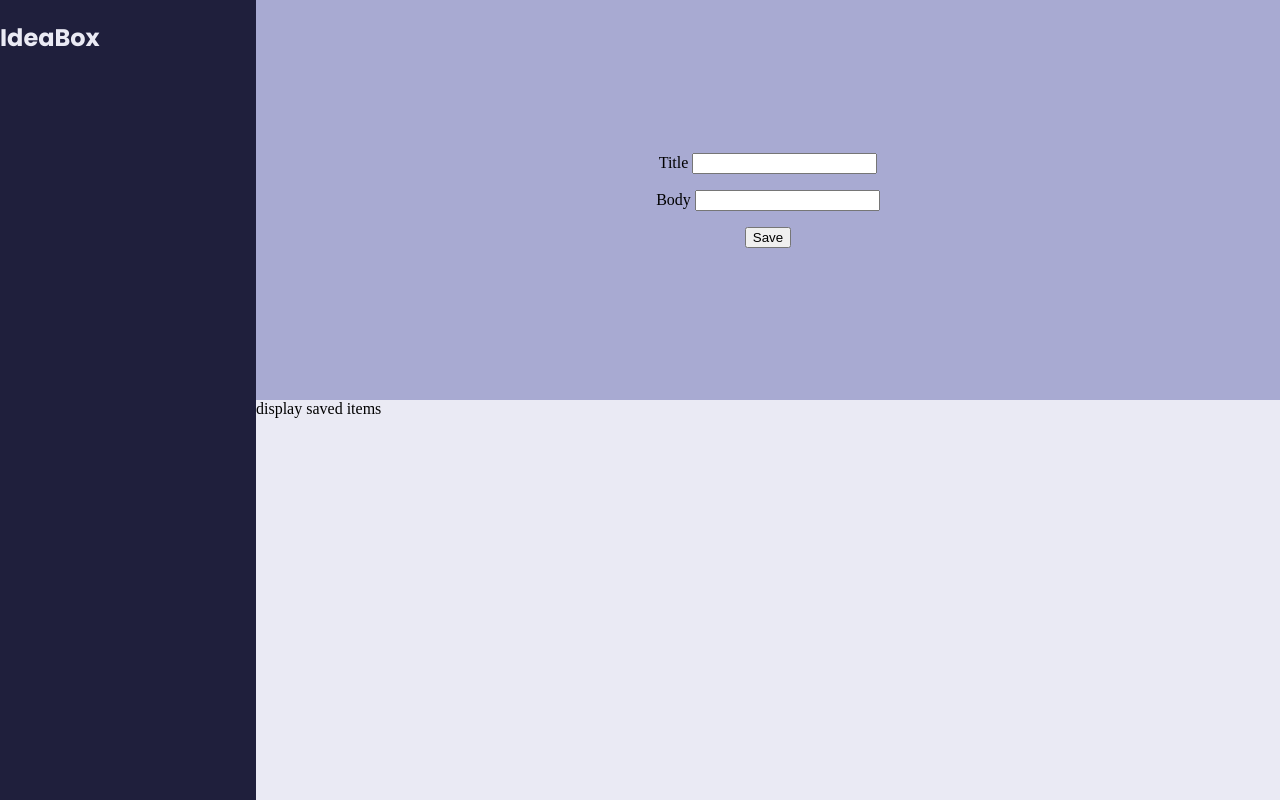
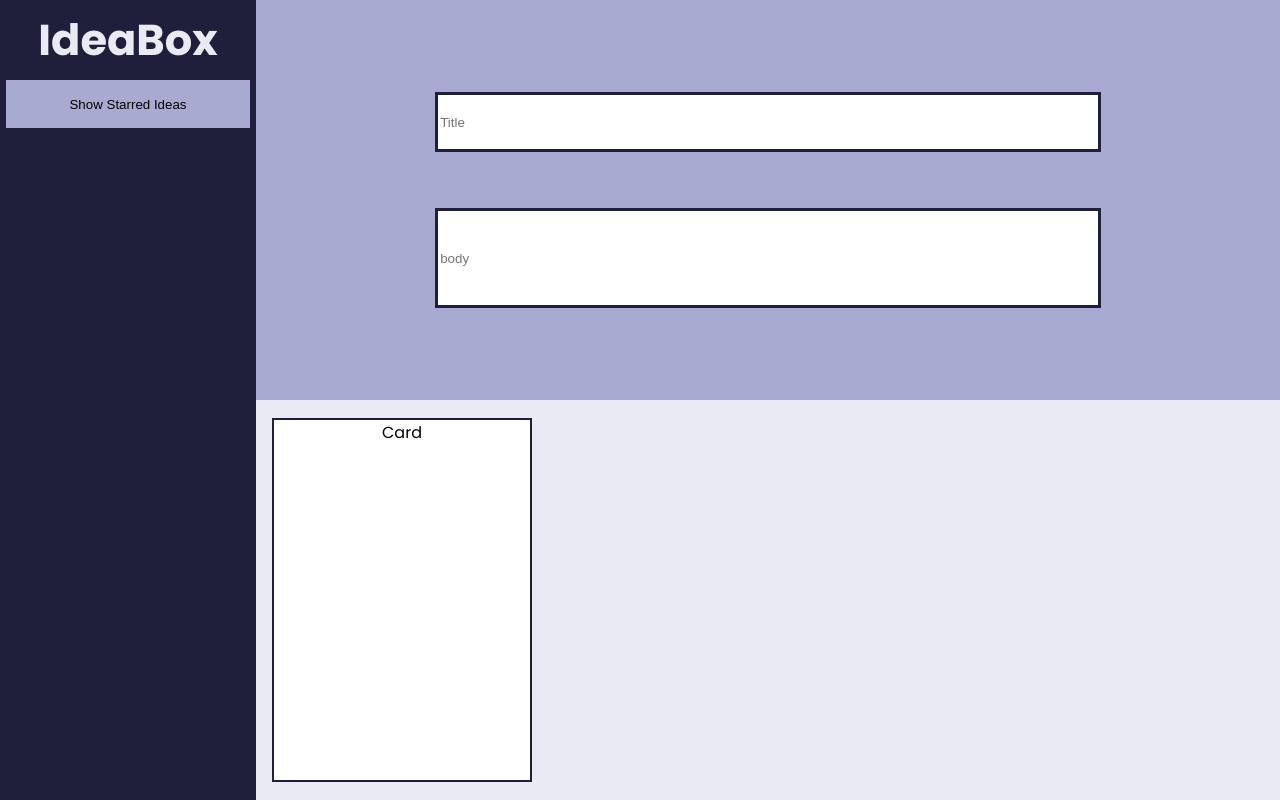
Before and after one commit to sanghoro/ideaBox-groupProject, a plain HTML site: page index.html in a window 1280 px wide. Drawn offline with Linux system fonts and the light colour scheme.

Commit message:
Fine tune styles

```diff
--- a/index.html
+++ b/index.html
@@ -12,21 +12,22 @@
     <main>
         <div class = "wrapper">
         <section class = "ideaBox">
-            <h2>IdeaBox</h2>
+            <div class="logo">IdeaBox</div>
+            <button class="show-starred-button">Show Starred Ideas</button>
         </section>
         <section class = "contentBox">
             <form action="">
-                <label>
-                    Title
-                    <input type="text">
+                <label >
+                    <input class="title-input" placeholder="Title" type="text">
                 </label>
                 <label>
-                    Body
-                    <input type="text">
+                    <input placeholder="body" class="body-input" type="text">
                 </label>
-                <button>Save</button>
+
             </form>
-            <section class="savedDisplay">display saved items </section>
+            <section class="idea-display">
+                <div class="idea-card">Card</div>
+            </section>
         </section>
     </div>
     </main>
--- a/styles.css
+++ b/styles.css
@@ -1,6 +1,7 @@
 body {
     margin: 0;
     padding: 0;
+    font-family: "Poppins", sans-serif;
 }
 
 .wrapper{
@@ -11,24 +12,42 @@ body {
 
 }
 
+/* idea box styles */
 .ideaBox{
+    display: flex;
+    justify-content: start;
+    align-items: center;
+    flex-direction: column;
     background: #1F1F3C;
     width: 20%;
     height: 100%;
 
 }
 
-.ideaBox h2{
+.logo {
     color:#EAEAF4;
-    font-family: "Poppins", sans-serif;
-
+    text-align: center;
+    font-size: 2.7rem;
+    width: 95%;
+    height: fit-content;
+    margin: .5rem auto;
+    font-weight: bolder;
 }
 
+.show-starred-button {
+    background:#A8AAD2;
+    width: 95%;
+    border: none;
+    height: 3rem;
+}
+
+/* main form and displayed content styles */
 .contentBox{
     width: 80%;
     height: 100%;
 }
 
+/*Form, inputs and button styles*/
 form{
     height: 50%;
     width: 100%;
@@ -41,9 +60,62 @@ form{
     gap: 1rem;
 }
 
-.savedDisplay{
+form label {
+    width: 65%;
+    height: 25%;
+
+}
+
+.title-input {
+    width: 100%;
+    border: 3px solid #1F1F3C;
+    height: 60%;
+}
+
+.body-input {
+    border: 3px solid #1F1F3C;
+    height: 100%;
+    width: 100%;
+}
+
+form button {
+    background-color: #1F1F3C;
+    border: none;
+    width: 65%;
+    height: 20%;
+    color:#EAEAF4;
+    font-size:x-large;
+    font-weight:bold;
+}
+
+form button:hover {
+    color: #A8AAD2;
+}
+
+/* display parent box and display cards styles */
+
+.idea-display {
+    display: flex;
+    justify-content:flex-start;
+    align-items: center;
     height: 50%;
     width: 100%;
     background:  #EAEAF4;
 
 }
+
+.idea-card {
+    display: flex;
+    flex-direction: column;
+    justify-content: start;
+    align-items: center;
+    height: 90%;
+    width: 25%;
+    border: 2px solid #1F1F3C;
+    background:#FFFFFF;
+    margin-left: 1rem;
+}
+/*
+.hidden {
+    display: none;
+} */
```
